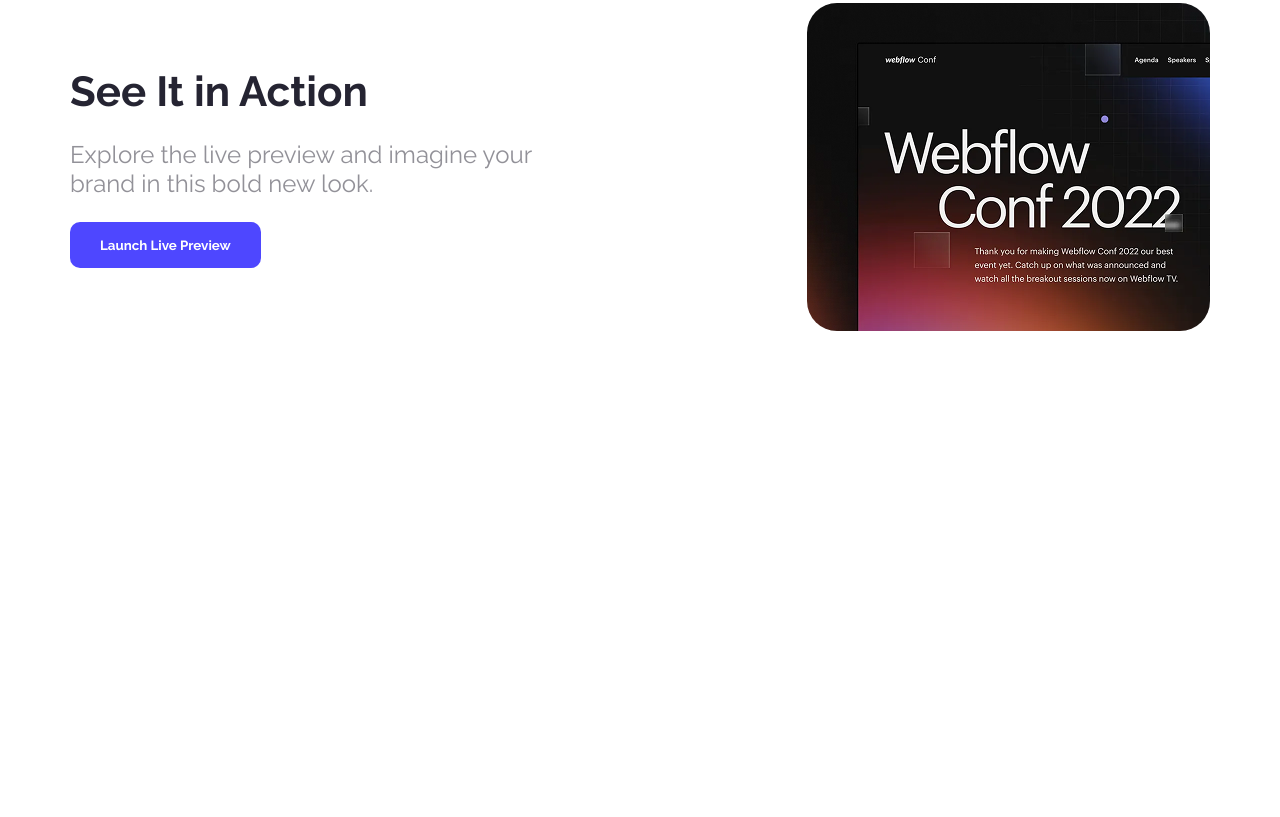
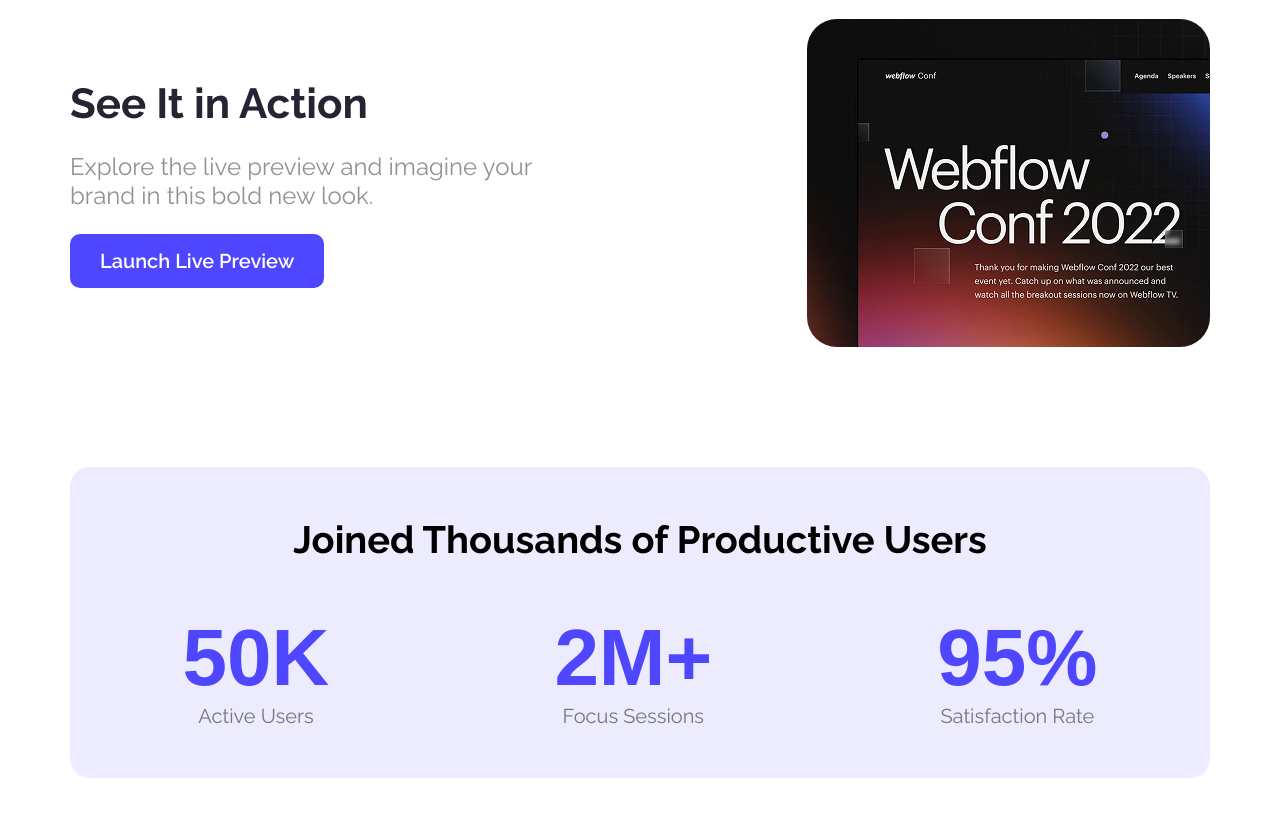
Before and after one commit to Samiul-Alam-Shanto/Assignment-Work, a plain HTML site: page index.html in a window 1280 px wide. Shown: the part 795-1612 px from the top of the page. Before the commit the page ends 1246 px from the top, so only its background shows below. Drawn offline with Linux system fonts and the light colour scheme.

Commit message:
completed the productive users section with little change in btn primary css

```diff
--- a/Style/styles.css
+++ b/Style/styles.css
@@ -20,7 +20,8 @@
      background-color: #4E47FF;
      color: #FFFFFF;
      font-family: 'raleway';
-     font-weight: bold;
+     font-size: 20px;
+     font-weight: 600;
      border: none;
      border-radius: 10px;
      padding: 15px 30px;
@@ -56,7 +57,6 @@
 }
 
 .banner-title{
-    font-family: 'raleway',sans-serif;
     color: #252432;
     font-size: 62px;
     font-weight: bold;
@@ -78,14 +78,12 @@
 }
 
 .cta-title{
-    font-family: 'raleway',sans-serif;
     font-size: 42px;
     font-weight: bold;
     color: #252432;
     margin-bottom: 24px;
 }
 .cta-description{
-    font-family: 'raleway',sans-serif;
     font-size: 24px;
     color: rgba(37, 36, 50, 0.5);
     margin-bottom: 24px;
@@ -94,3 +92,33 @@
 .action img{
     border-radius: 30px;
 }
+
+/* Productive users styles */
+
+.productive-users{
+    background-color: rgba(78, 71, 255, 0.1);
+    width: 1140px;
+    border-radius: 20px;
+    margin: 0 auto;
+    margin-bottom: 140px;
+    text-align: center;
+}
+.users-title{
+    font-size: 38px;
+    font-weight: bold;
+    padding: 50px 0px;
+}
+.user-data{
+    display: flex;
+    justify-content: space-around;
+    padding-bottom: 50px;
+}
+.user-count{
+    font-family:  sans-serif;
+    font-size: 80px;
+    font-weight: bold;
+}
+.count-abbreviation{
+    color: rgba(0, 0, 0, 0.5);
+    font-size: 20px;
+}
--- a/index.html
+++ b/index.html
@@ -33,6 +33,23 @@
             </div>
             <img src="Assets/wc-mini.png" alt="webflow conference 2022">
         </section>
+        <section class="productive-users">
+            <h2 class="users-title">Joined Thousands of Productive Users</h2>
+            <div class="user-data">
+                <div>
+                    <h2 class="user-count primary-color">50K</h2>
+                    <p class="count-abbreviation">Active Users</p>
+                </div>
+                <div>
+                    <h2 class="user-count primary-color">2M+</h2>
+                    <p class="count-abbreviation">Focus Sessions</p>
+                </div>
+                <div>
+                    <h2 class="user-count primary-color">95%</h2>
+                    <p class="count-abbreviation">Satisfaction Rate</p>
+                </div>
+            </div>
+        </section>
 
     </main>
     <footer>
```
